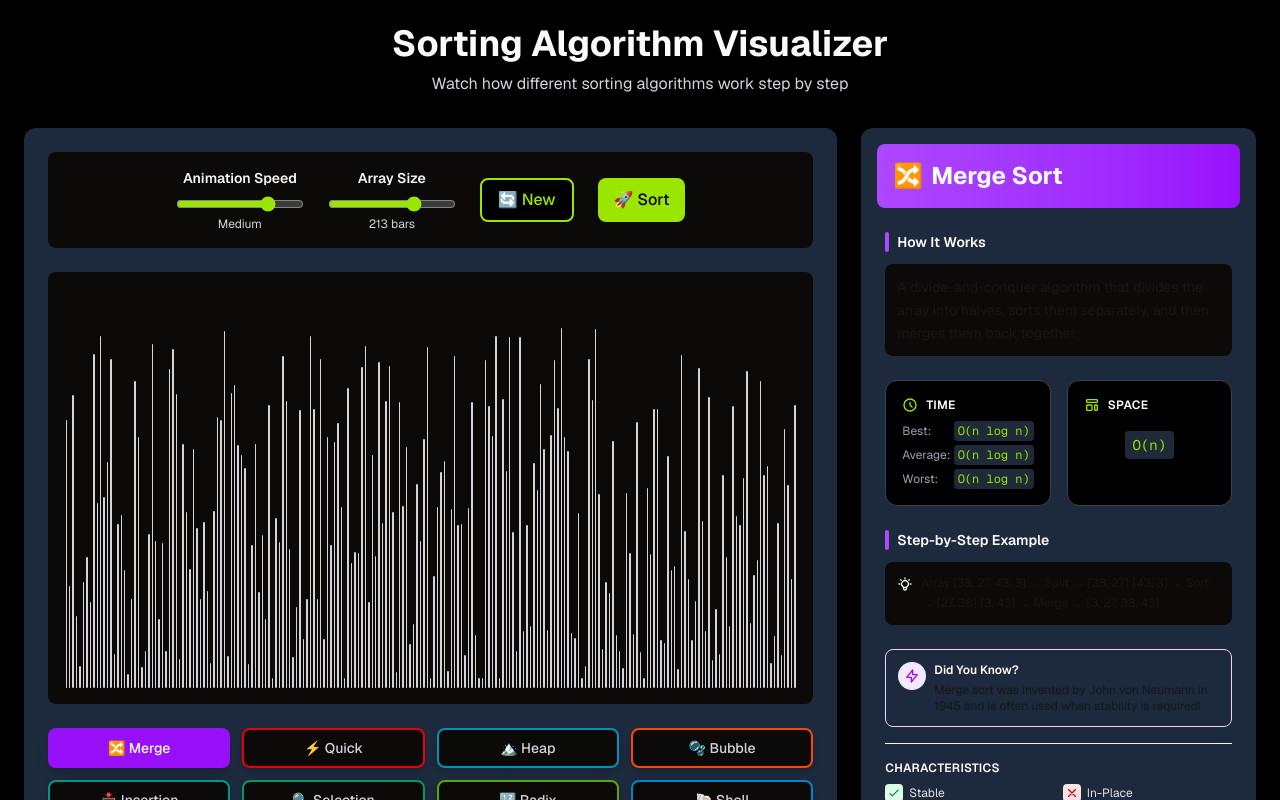
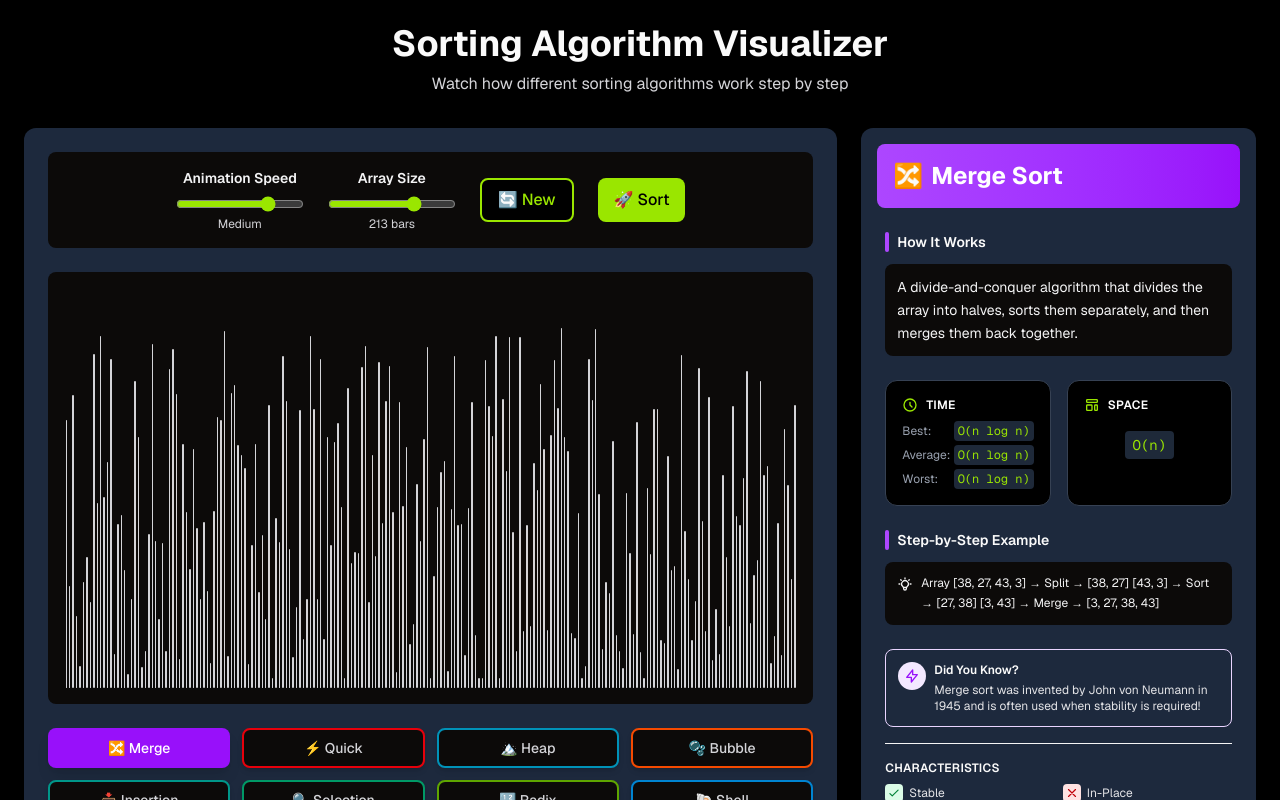
Before and after one commit to TheAJ25/algo_visualizer, a Next.js app: page / in a window 1280 px wide. Shown: the top 800 px of the page. Built offline with nearby package versions, Linux system fonts and the light colour scheme.

Commit message:
Small ui changes: 4

```diff
--- a/app/Components/SortingVizualizer.jsx
+++ b/app/Components/SortingVizualizer.jsx
@@ -734,7 +734,7 @@ const SortingVizualizer = () => {
                     How It Works
                   </h3>
                 </div>
-                <p className="text-zinc-150 text-xs sm:text-sm leading-relaxed bg-stone-950 p-3 rounded-lg">
+                <p className="text-zinc-100 text-xs sm:text-sm leading-relaxed bg-stone-950 p-3 rounded-lg">
                   {currentAlgorithm.description}
                 </p>
               </div>
@@ -854,7 +854,7 @@ const SortingVizualizer = () => {
                         />
                       </svg>
                     </div>
-                    <p className="text-xs text-zinc-150 leading-relaxed ml-2">
+                    <p className="text-xs text-zinc-100 leading-relaxed ml-2">
                       {currentAlgorithm.example}
                     </p>
                   </div>
@@ -936,7 +936,7 @@ const SortingVizualizer = () => {
                     <h3 className="text-xs font-semibold text-zinc-50 mb-1">
                       Did You Know?
                     </h3>
-                    <p className="text-xs text-zinc-150">
+                    <p className="text-xs text-zinc-200">
                       {selectedAlgorithm === "merge" &&
                         "Merge sort was invented by John von Neumann in 1945 and is often used when stability is required!"}
                       {selectedAlgorithm === "quick" &&
```
